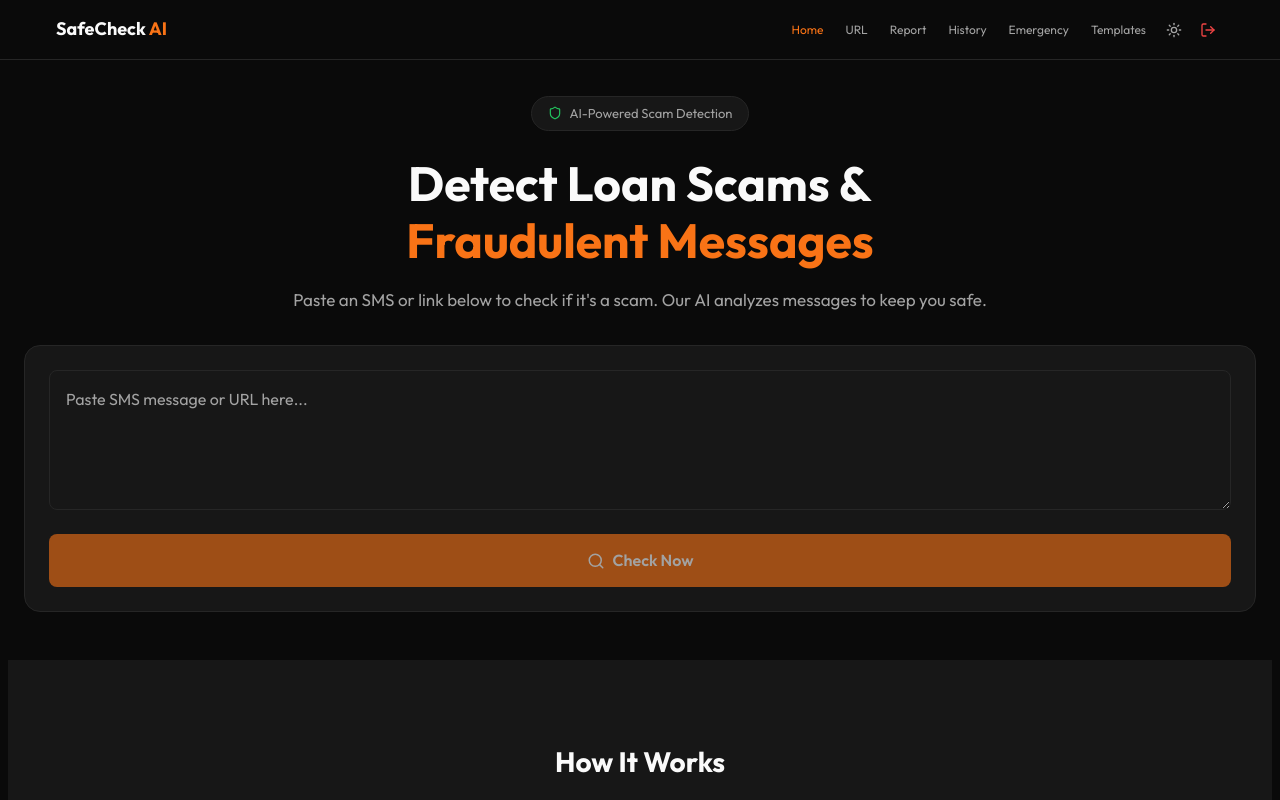
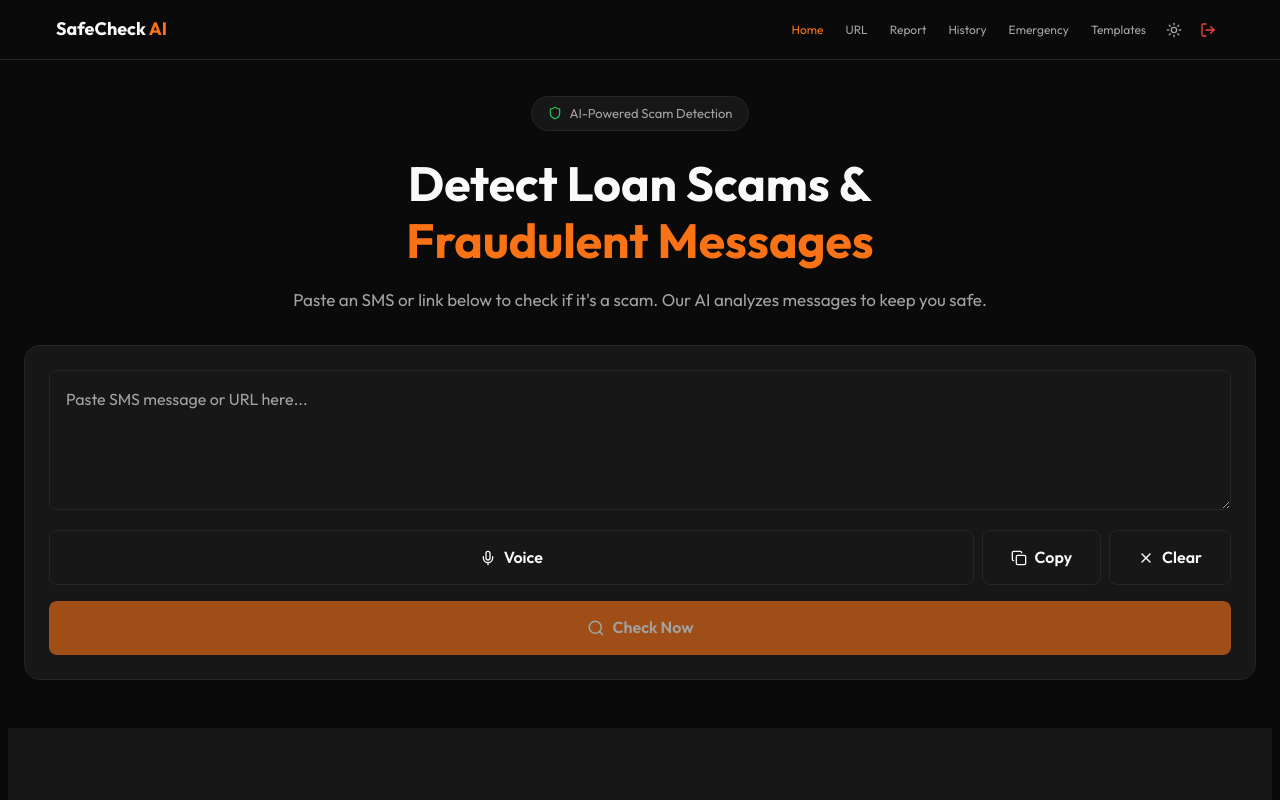
Before and after one commit to helloashissahu-hue/helloashissahu-hue, a Next.js app: page / in a window 1280 px wide. Shown: the top 800 px of the page. Built offline with nearby package versions, Linux system fonts and the light colour scheme.

Commit message:
Add voice input, copy, clear buttons

```diff
--- a/src/app/page.tsx
+++ b/src/app/page.tsx
@@ -28,9 +28,10 @@ import {
   Moon,
   Copy,
   Check,
-  BookTemplate,
-  Users,
-  TrendingUp,
+  Mic,
+  X,
+  Clock,
+  Filter,
   AlertOctagon
 } from 'lucide-react';
 import {
@@ -79,6 +80,9 @@ export default function Home() {
   const [historyFilter, setHistoryFilter] = useState<'all' | 'SAFE' | 'SUSPICIOUS' | 'SCAM'>('all');
   const [theme, setTheme] = useState<'dark' | 'light'>('dark');
   const [copied, setCopied] = useState(false);
+  const [isListening, setIsListening] = useState(false);
+  const [recentScans, setRecentScans] = useState<string[]>([]);
+  const [searchHistory, setSearchHistory] = useState('');
 
   useEffect(() => {
     const initStorage = async () => {
@@ -111,6 +115,49 @@ export default function Home() {
     document.documentElement.style.setProperty('--border', newTheme === 'dark' ? '#262626' : '#e5e7eb');
   };
 
+  const startVoiceInput = () => {
+    if (!('webkitSpeechRecognition' in window) && !('SpeechRecognition' in window)) {
+      alert('Voice input is not supported in this browser');
+      return;
+    }
+
+    const SpeechRecognition = (window as any).SpeechRecognition || (window as any).webkitSpeechRecognition;
+    const recognition = new SpeechRecognition();
+
+    recognition.lang = 'en-US';
+    recognition.continuous = false;
+    recognition.interimResults = true;
+
+    setIsListening(true);
+
+    recognition.onresult = (event: any) => {
+      const transcript = Array.from(event.results)
+        .map((result: any) => result[0].transcript)
+        .join('');
+      setInput(input + transcript);
+    };
+
+    recognition.onerror = () => {
+      setIsListening(false);
+    };
+
+    recognition.onend = () => {
+      setIsListening(false);
+    };
+
+    recognition.start();
+  };
+
+  const copyInput = () => {
+    navigator.clipboard.writeText(input);
+    setCopied(true);
+    setTimeout(() => setCopied(false), 2000);
+  };
+
+  const clearInput = () => {
+    setInput('');
+  };
+
   const shareResult = async () => {
     if (!result) return;
     const text = `SafeCheck AI Result: ${result.status} (${result.confidence}% confidence)\n\nAnalyzed: ${input.slice(0, 100)}...`;
@@ -141,6 +188,11 @@ export default function Home() {
   const saveToHistory = async (item: ScanHistoryItem) => {
     const newHistory = [item, ...history].slice(0, 50);
     setHistory(newHistory);
+
+    // Add to recent scans for search
+    const inputPreview = item.inputText.slice(0, 50);
+    setRecentScans([inputPreview, ...recentScans.filter(r => r !== inputPreview)].slice(0, 10));
+
     await setSecureData('history', newHistory);
   };
 
@@ -362,8 +414,39 @@ export default function Home() {
                   handleScan();
                 }
               }}
-              style={{ minHeight: '140px', marginBottom: '1rem' }}
+              style={{ minHeight: '140px', marginBottom: '0.75rem' }}
             />
+
+            <div style={{ display: 'flex', gap: '0.5rem', marginBottom: '1rem', flexWrap: 'wrap' }}>
+              <button
+                onClick={startVoiceInput}
+                disabled={isListening}
+                className="btn-secondary"
+                style={{ flex: 1, display: 'flex', alignItems: 'center', justifyContent: 'center', gap: '0.5rem', minWidth: '120px' }}
+              >
+                {isListening ? <Loader2 size={16} className="animate-spin" /> : <Mic size={16} />}
+                {isListening ? 'Listening...' : 'Voice'}
+              </button>
+              <button
+                onClick={copyInput}
+                disabled={!input.trim()}
+                className="btn-secondary"
+                style={{ display: 'flex', alignItems: 'center', justifyContent: 'center', gap: '0.5rem' }}
+              >
+                {copied ? <Check size={16} /> : <Copy size={16} />}
+                {copied ? 'Copied!' : 'Copy'}
+              </button>
+              <button
+                onClick={clearInput}
+                disabled={!input.trim()}
+                className="btn-secondary"
+                style={{ display: 'flex', alignItems: 'center', justifyContent: 'center', gap: '0.5rem' }}
+              >
+                <X size={16} />
+                Clear
+              </button>
+            </div>
+
             <button
               className="btn-primary"
               onClick={handleScan}
```
